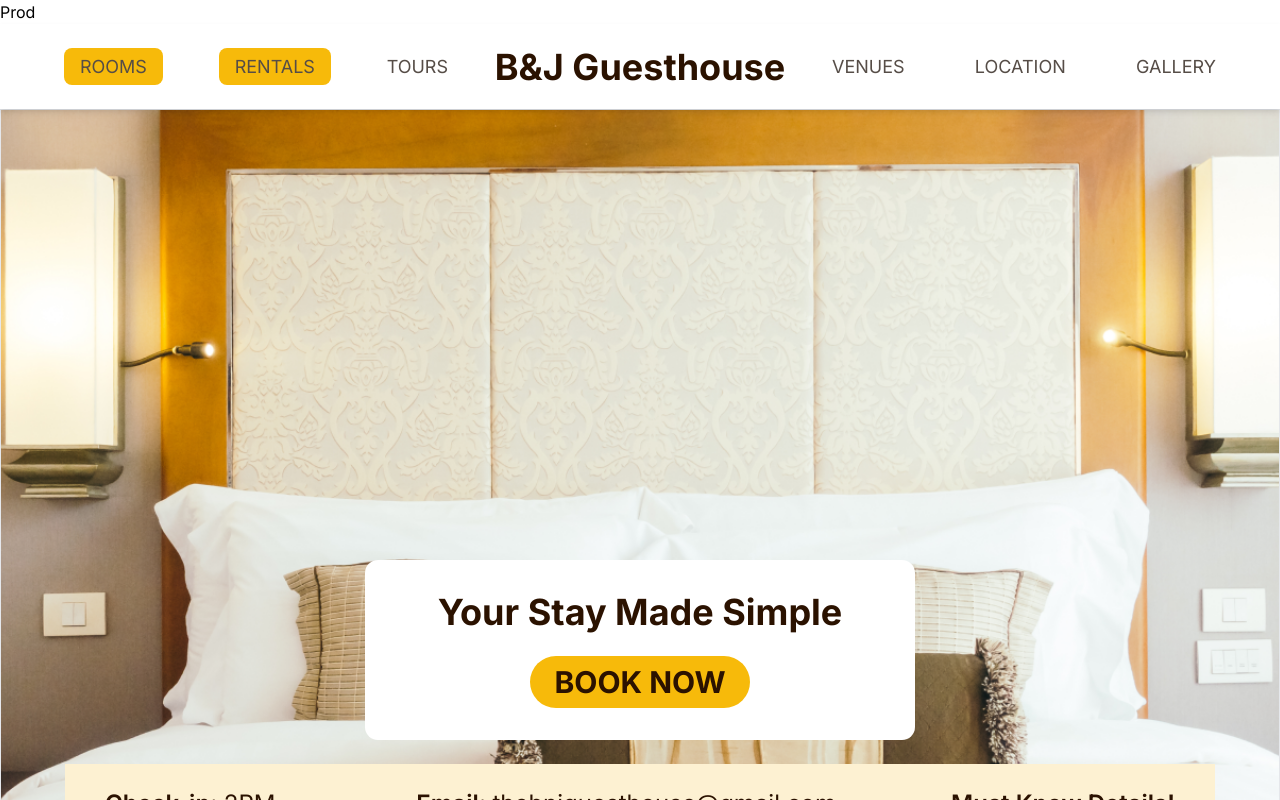
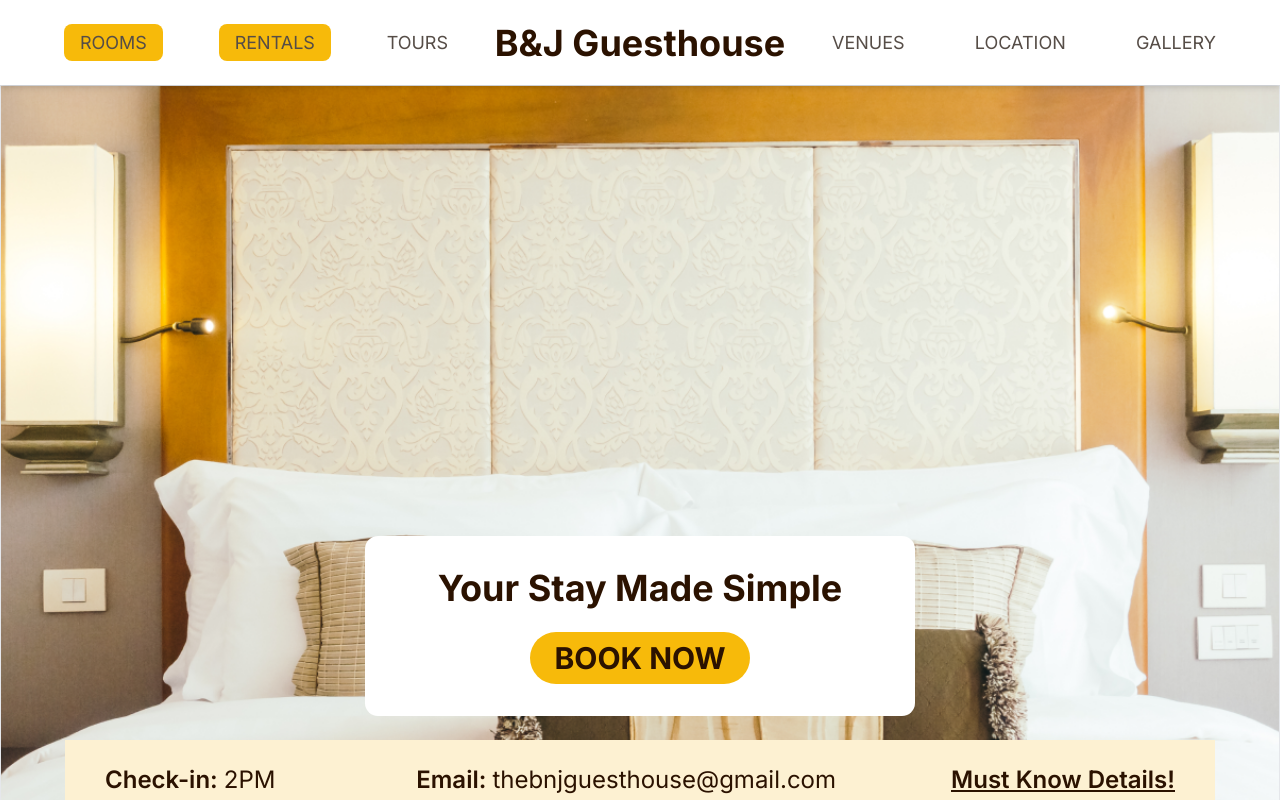
Before and after one commit to amzcasia/bnj-guesthouse, a React (Vite) app: page / in a window 1280 px wide. Shown: the top 800 px of the page. Built offline with nearby package versions, Linux system fonts and the light colour scheme.

Commit message:
prod confirmed. now automatically deploying site on netlify

```diff
--- a/components/Header.jsx
+++ b/components/Header.jsx
@@ -39,7 +39,6 @@ export default function Header({currentPath,changePath}){
 
     return(
         <>
-        <div>Prod</div>
         <header className="text-primary px-[5%] py-3 lg:py-0 lg:h-[85px] flex items-center lg:justify-center sticky top-0 z-[10] bg-white drop-shadow-md">
             <nav className="flex content-center justify-between w-full grid-cols-2 bg-white lg:grid lg:grid-cols-3">
                 <ul className="hidden lg:flex items-center justify-between gap-x-[54px] text-primary-light text-lg">
```
Also changed, not shown: 2 other files (tests, documents, lock files or other folders).
